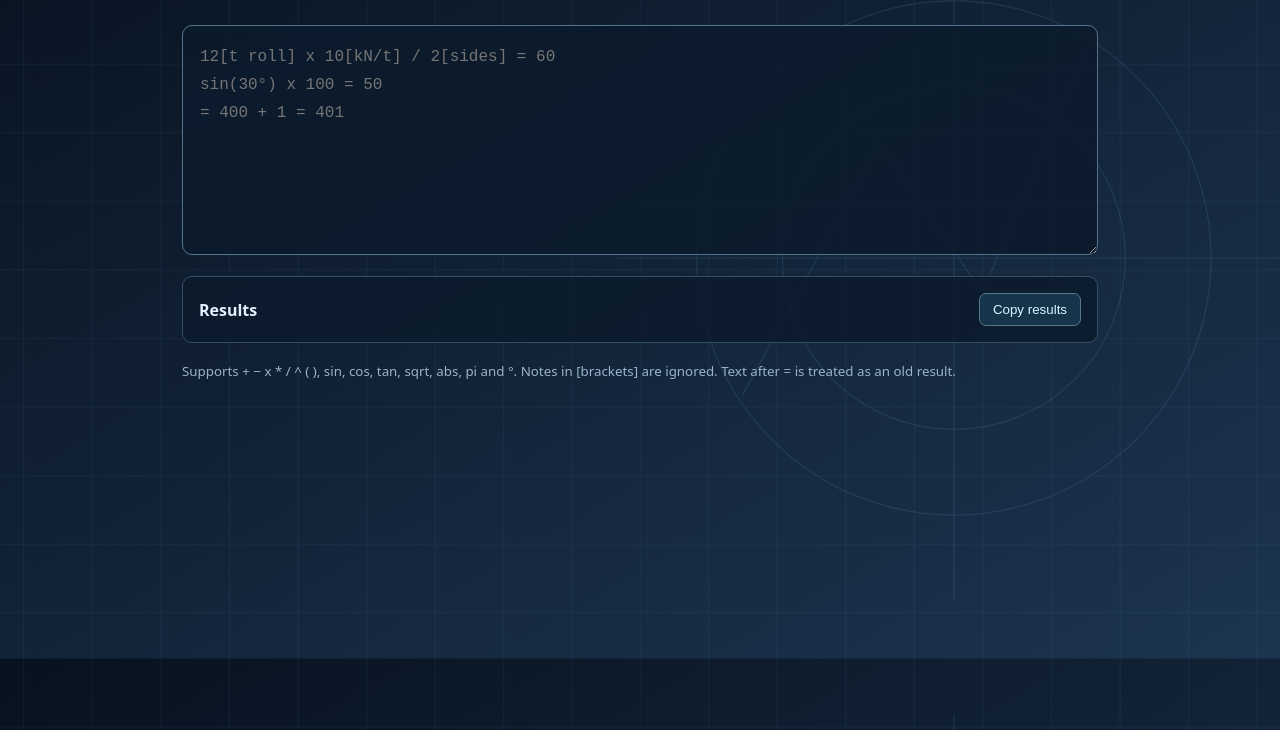
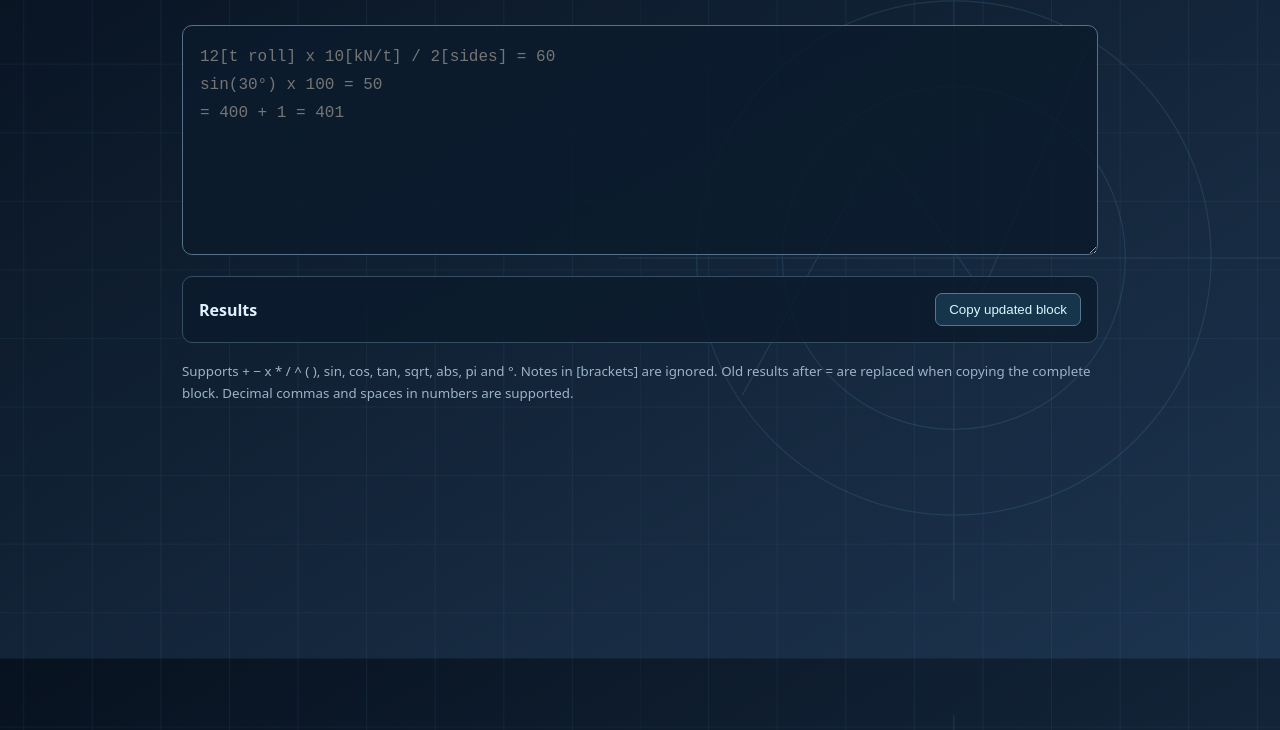
Before and after one commit to f-r-e-d-eth/Calcaris, a plain HTML site: page index.html in a window 1280 px wide. Shown: the part 142-872 px from the top of the page. Drawn offline with Linux system fonts and the light colour scheme.

Commit message:
Label copy action for updated report blocks

```diff
--- a/index.html
+++ b/index.html
@@ -37,10 +37,10 @@ small {color:#9bb3c8}
 <p class="subtitle">Engineering calculations · one expression per line</p>
 <textarea id="input" spellcheck="false" aria-label="Calculations" placeholder="12[t roll] x 10[kN/t] / 2[sides] = 60&#10;sin(30°) x 100 = 50&#10;= 400 + 1 = 401"></textarea>
 <div class="panel">
-<div class="toolbar"><strong>Results</strong><button id="copy" type="button">Copy results</button></div>
+<div class="toolbar"><strong>Results</strong><button id="copy" type="button">Copy updated block</button></div>
 <div id="results" aria-live="polite"></div>
 </div>
-<p><small>Supports + − x * / ^ ( ), sin, cos, tan, sqrt, abs, pi and °. Notes in [brackets] are ignored. Text after = is treated as an old result.</small></p>
+<p><small>Supports + − x * / ^ ( ), sin, cos, tan, sqrt, abs, pi and °. Notes in [brackets] are ignored. Old results after = are replaced when copying the complete block. Decimal commas and spaces in numbers are supported.</small></p>
 </main>
 <script src="calculator.js"></script>
 </body>
```
